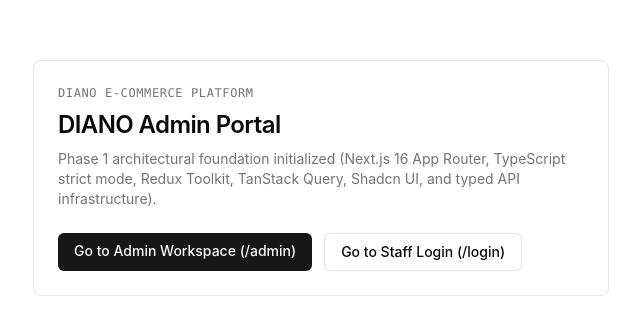
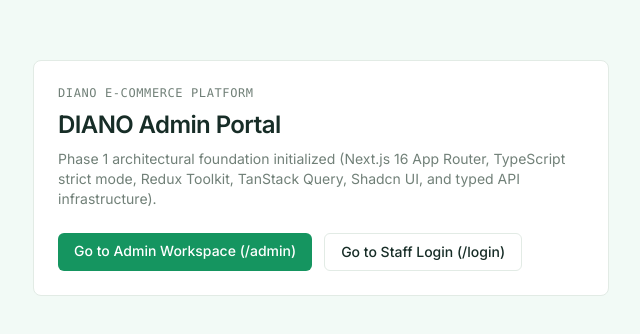
Before and after one commit to shuvoredsky/diano-admin, a Next.js app: page / in a window 1280 px wide. Shown: the part 222-556 px from the top of the page, without its empty margins (319-959 px from the left). Built offline with nearby package versions, Linux system fonts and the light colour scheme.

Commit message:
feat(design-system): implement design tokens, mint-palette theme, and typography

```diff
--- a/src/app/globals.css
+++ b/src/app/globals.css
@@ -10,6 +10,9 @@
   --color-popover-foreground: hsl(var(--popover-foreground));
   --color-primary: hsl(var(--primary));
   --color-primary-foreground: hsl(var(--primary-foreground));
+  --color-primary-deep: hsl(var(--primary-deep));
+  --color-mint: hsl(var(--mint));
+  --color-mint-foreground: hsl(var(--mint-foreground));
   --color-secondary: hsl(var(--secondary));
   --color-secondary-foreground: hsl(var(--secondary-foreground));
   --color-muted: hsl(var(--muted));
@@ -18,9 +21,31 @@
   --color-accent-foreground: hsl(var(--accent-foreground));
   --color-destructive: hsl(var(--destructive));
   --color-destructive-foreground: hsl(var(--destructive-foreground));
+  --color-warning: hsl(var(--warning));
+  --color-warning-foreground: hsl(var(--warning-foreground));
+  --color-success: hsl(var(--success));
+  --color-success-foreground: hsl(var(--success-foreground));
+  --color-info: hsl(var(--info));
+  --color-info-foreground: hsl(var(--info-foreground));
+  --color-purple: hsl(var(--purple));
+  --color-purple-foreground: hsl(var(--purple-foreground));
+
+  /* KPI Pastel Palette */
+  --color-pastel-lavender: hsl(var(--pastel-lavender));
+  --color-pastel-lavender-foreground: hsl(var(--pastel-lavender-foreground));
+  --color-pastel-sky: hsl(var(--pastel-sky));
+  --color-pastel-sky-foreground: hsl(var(--pastel-sky-foreground));
+  --color-pastel-peach: hsl(var(--pastel-peach));
+  --color-pastel-peach-foreground: hsl(var(--pastel-peach-foreground));
+  --color-pastel-softgreen: hsl(var(--pastel-softgreen));
+  --color-pastel-softgreen-foreground: hsl(var(--pastel-softgreen-foreground));
+
   --color-border: hsl(var(--border));
   --color-input: hsl(var(--input));
   --color-ring: hsl(var(--ring));
+
+  --radius-card: var(--radius-card);
+  --radius-control: var(--radius-control);
 }
 
 @layer base {
@@ -30,5 +55,14 @@
   body {
     background-color: var(--color-background);
     color: var(--color-foreground);
+    font-feature-settings: 'cv02', 'cv03', 'cv04', 'cv11';
   }
 }
+
+/* Glass effect restricted strictly to floating layers (dropdowns, modals, floating headers) */
+.glass-floating {
+  background-color: hsl(var(--card) / 0.85);
+  backdrop-filter: blur(12px);
+  -webkit-backdrop-filter: blur(12px);
+  border: 1px solid hsl(var(--border) / 0.7);
+}
--- a/src/app/layout.tsx
+++ b/src/app/layout.tsx
@@ -1,7 +1,14 @@
 import type { Metadata } from 'next';
 import type { ReactNode } from 'react';
+import { Inter } from 'next/font/google';
 import { AppProviders } from '@/components/providers/app-providers';
 import './globals.css';
+
+const inter = Inter({
+  subsets: ['latin'],
+  display: 'swap',
+  variable: '--font-sans',
+});
 
 export const metadata: Metadata = {
   title: {
@@ -17,8 +24,8 @@ export const metadata: Metadata = {
 
 export default function RootLayout({ children }: { children: ReactNode }) {
   return (
-    <html lang="en" suppressHydrationWarning>
-      <body className="min-h-screen bg-background font-sans antialiased">
+    <html lang="en" className={inter.variable} suppressHydrationWarning>
+      <body className="min-h-screen bg-background font-sans text-foreground antialiased selection:bg-mint selection:text-mint-foreground">
         <AppProviders>{children}</AppProviders>
       </body>
     </html>
--- a/src/styles/theme.css
+++ b/src/styles/theme.css
@@ -1,46 +1,106 @@
 @layer base {
   :root {
-    --background: 0 0% 100%;
-    --foreground: 0 0% 3.9%;
-    --card: 0 0% 100%;
-    --card-foreground: 0 0% 3.9%;
+    /* Brand Foundation */
+    --background: 153 45% 96.5%; /* #F2FAF6 */
+    --foreground: 162 32% 13.5%; /* #172D26 */
+    --card: 0 0% 100%; /* #FFFFFF */
+    --card-foreground: 162 32% 13.5%;
     --popover: 0 0% 100%;
-    --popover-foreground: 0 0% 3.9%;
-    --primary: 0 0% 9%;
-    --primary-foreground: 0 0% 98%;
-    --secondary: 0 0% 96.1%;
-    --secondary-foreground: 0 0% 9%;
-    --muted: 0 0% 96.1%;
-    --muted-foreground: 0 0% 45.1%;
-    --accent: 0 0% 96.1%;
-    --accent-foreground: 0 0% 9%;
-    --destructive: 0 84.2% 60.2%;
-    --destructive-foreground: 0 0% 98%;
-    --border: 0 0% 89.8%;
-    --input: 0 0% 89.8%;
-    --ring: 0 0% 3.9%;
-    --radius: 0.5rem;
+    --popover-foreground: 162 32% 13.5%;
+
+    /* Brand Primary & Accents */
+    --primary: 155 75% 33.5%; /* #15965F */
+    --primary-foreground: 0 0% 100%;
+    --primary-deep: 155 68% 24.9%; /* #146B45 */
+    --mint: 141 33% 90%; /* #DCEFE3 */
+    --mint-foreground: 155 68% 24.9%;
+
+    --secondary: 141 33% 90%; /* #DCEFE3 */
+    --secondary-foreground: 155 68% 24.9%;
+    --muted: 144 20% 93%;
+    --muted-foreground: 146 6% 47.3%; /* #718078 */
+    --accent: 141 33% 90%;
+    --accent-foreground: 155 68% 24.9%;
+
+    /* Borders, Inputs & Radii */
+    --border: 144 18% 90.2%; /* #E1EBE5 */
+    --input: 144 18% 90.2%;
+    --ring: 155 75% 33.5%;
+    --radius-card: 1.125rem; /* 18px */
+    --radius-control: 0.6875rem; /* 11px */
+    --radius: 0.6875rem;
+
+    /* KPI Pastels */
+    --pastel-lavender: 261 100% 95.3%; /* #F0E7FF */
+    --pastel-lavender-foreground: 262 52% 40%;
+    --pastel-sky: 202 85% 93.7%; /* #E2F3FC */
+    --pastel-sky-foreground: 201 90% 28%;
+    --pastel-peach: 23 100% 95.3%; /* #FFF0E7 */
+    --pastel-peach-foreground: 18 80% 38%;
+    --pastel-softgreen: 137 61% 94.3%; /* #E7F8EC */
+    --pastel-softgreen-foreground: 155 68% 24.9%;
+
+    /* Semantics */
+    --destructive: 0 84.2% 60.2%; /* #DC2626 */
+    --destructive-foreground: 0 0% 100%;
+    --warning: 38 92% 50%; /* #D97706 */
+    --warning-foreground: 0 0% 100%;
+    --success: 155 75% 33.5%; /* #15965F */
+    --success-foreground: 0 0% 100%;
+    --info: 217 91% 60%; /* #2563EB */
+    --info-foreground: 0 0% 100%;
+    --purple: 271 91% 65%; /* #7C3AED */
+    --purple-foreground: 0 0% 100%;
   }
 
   .dark {
-    --background: 0 0% 3.9%;
-    --foreground: 0 0% 98%;
-    --card: 0 0% 3.9%;
-    --card-foreground: 0 0% 98%;
-    --popover: 0 0% 3.9%;
-    --popover-foreground: 0 0% 98%;
-    --primary: 0 0% 98%;
-    --primary-foreground: 0 0% 9%;
-    --secondary: 0 0% 14.9%;
-    --secondary-foreground: 0 0% 98%;
-    --muted: 0 0% 14.9%;
-    --muted-foreground: 0 0% 63.9%;
-    --accent: 0 0% 14.9%;
-    --accent-foreground: 0 0% 98%;
-    --destructive: 0 62.8% 30.6%;
-    --destructive-foreground: 0 0% 98%;
-    --border: 0 0% 14.9%;
-    --input: 0 0% 14.9%;
-    --ring: 0 0% 83.1%;
+    /* Brand Foundation Dark */
+    --background: 160 33% 7%; /* #0C1814 */
+    --foreground: 153 30% 94%; /* #EAF4F0 */
+    --card: 162 32% 10%; /* #11221D */
+    --card-foreground: 153 30% 94%;
+    --popover: 162 32% 10%;
+    --popover-foreground: 153 30% 94%;
+
+    /* Brand Primary & Accents Dark */
+    --primary: 155 72% 42%; /* #1DBF7A */
+    --primary-foreground: 160 33% 7%;
+    --primary-deep: 155 68% 24.9%;
+    --mint: 163 25% 18%;
+    --mint-foreground: 153 30% 94%;
+
+    --secondary: 163 25% 18%;
+    --secondary-foreground: 153 30% 94%;
+    --muted: 163 25% 16%;
+    --muted-foreground: 153 11% 60%; /* #8DA49A */
+    --accent: 163 25% 18%;
+    --accent-foreground: 153 30% 94%;
+
+    /* Borders, Inputs & Radii Dark */
+    --border: 162 35% 17%; /* #1C3A31 */
+    --input: 162 35% 17%;
+    --ring: 155 72% 42%;
+
+    /* KPI Pastels Dark */
+    --pastel-lavender: 262 30% 18%;
+    --pastel-lavender-foreground: 262 100% 85%;
+    --pastel-sky: 201 35% 18%;
+    --pastel-sky-foreground: 201 90% 85%;
+    --pastel-peach: 18 35% 18%;
+    --pastel-peach-foreground: 23 100% 85%;
+    --pastel-softgreen: 155 30% 18%;
+    --pastel-softgreen-foreground: 137 60% 85%;
+
+    /* Semantics Dark */
+    --destructive: 0 62.8% 50.6%;
+    --destructive-foreground: 0 0% 100%;
+    --warning: 38 92% 50%;
+    --warning-foreground: 0 0% 100%;
+    --success: 155 72% 42%;
+    --success-foreground: 160 33% 7%;
+    --info: 217 91% 60%;
+    --info-foreground: 0 0% 100%;
+    --purple: 271 91% 65%;
+    --purple-foreground: 0 0% 100%;
   }
 }
```
